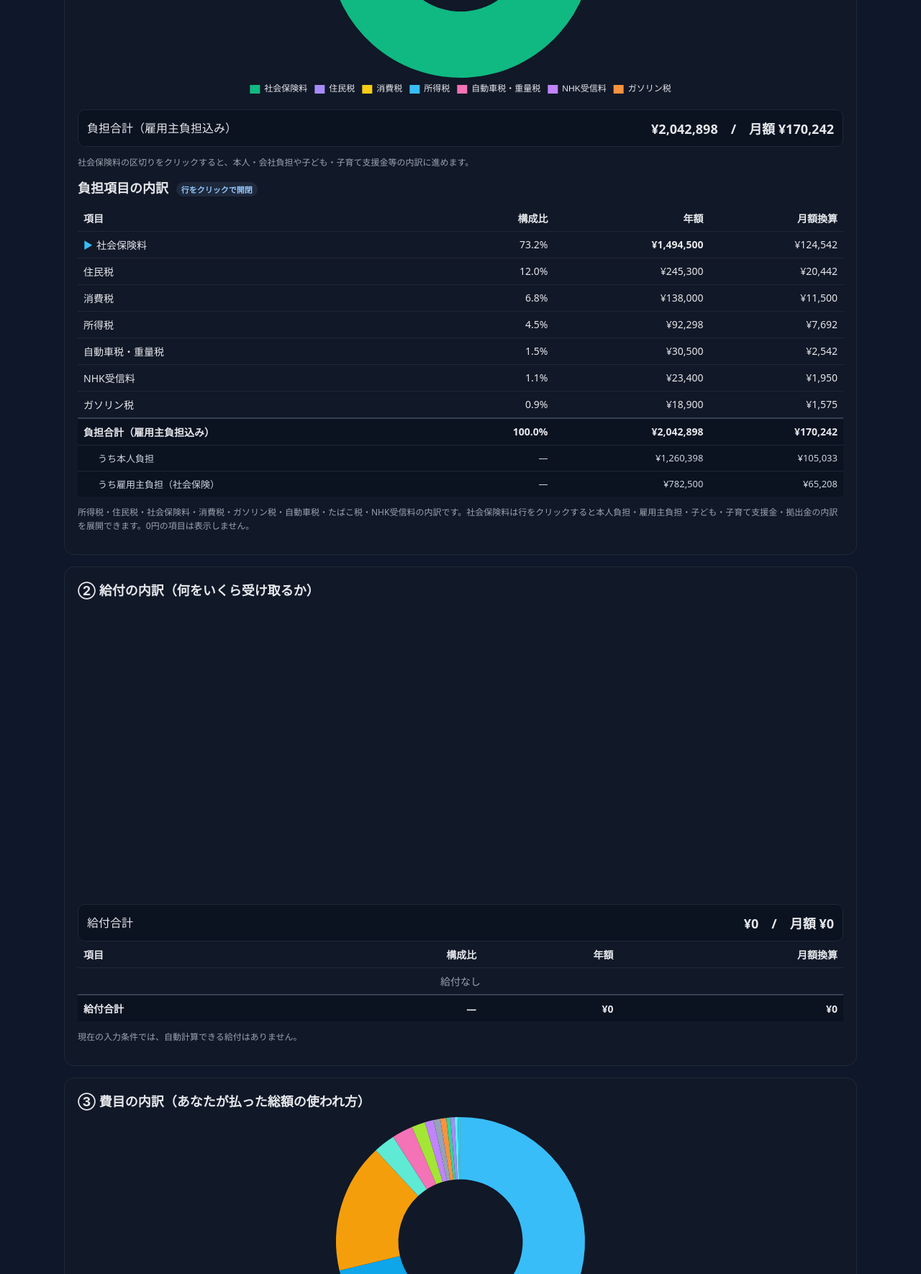
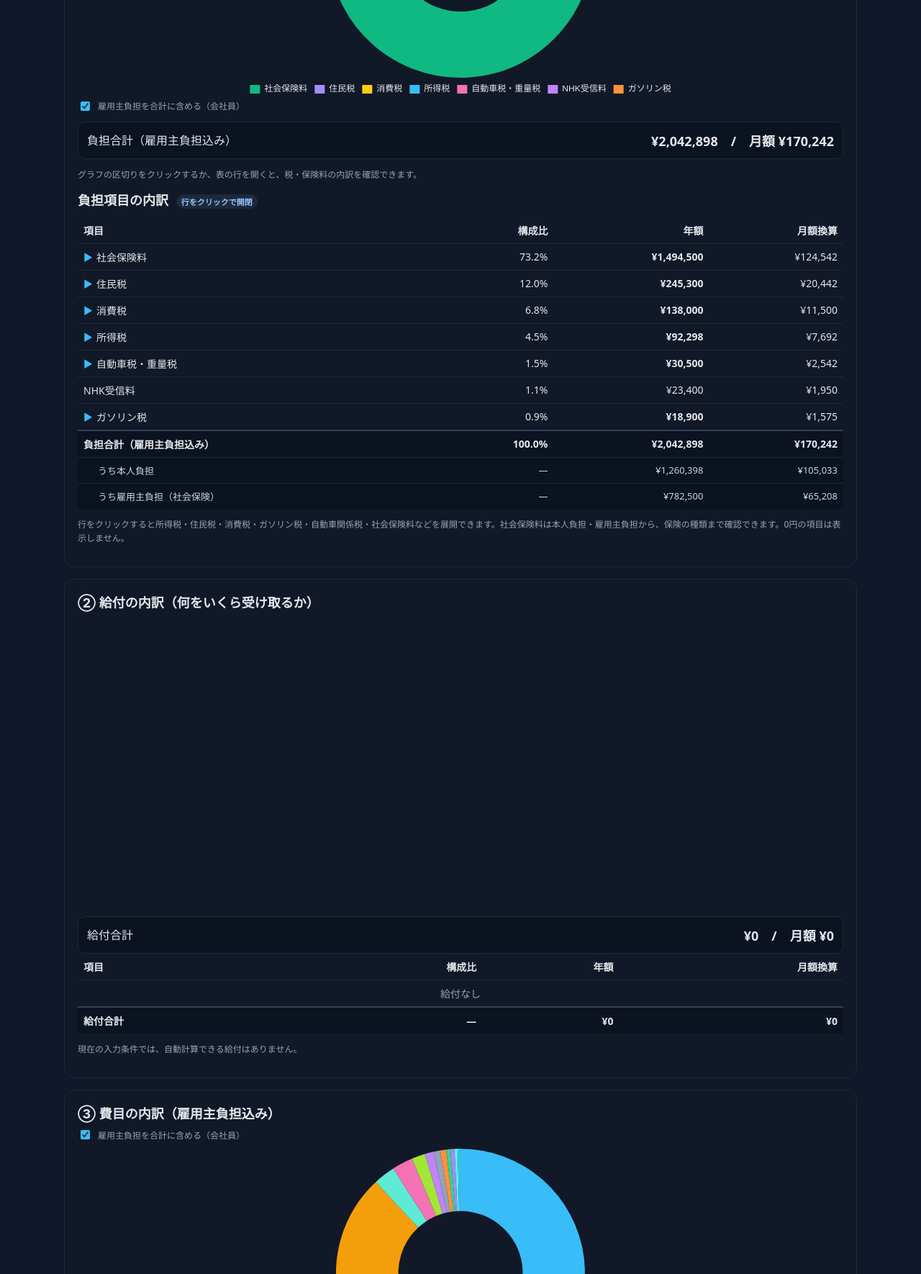
Before and after one commit to tthogehoge/tthogehoge.github.io, a plain HTML site: page tax/index.html in a window 1280 px wide. Shown: the part 2020-3790 px from the top of the page at 72% size. Drawn offline with Linux system fonts and the light colour scheme.

Commit message:
雇用主負担の表示を切替可能にする

```diff
--- a/tax/index.html
+++ b/tax/index.html
@@ -52,6 +52,7 @@ button{margin-top:14px;width:100%;padding:12px;border:0;border-radius:10px;backg
 .purpose-chart-grid.single-detail .chartbox{height:360px}
 @media(max-width:850px){.purpose-chart-grid.medical-detail,.purpose-chart-grid.single-detail{grid-template-columns:1fr}}
 .chart-head{display:flex;justify-content:space-between;align-items:center;gap:12px;margin-bottom:10px}
+.toggle-line{margin:-2px 0 10px}.toggle-line label{display:flex;align-items:center;gap:8px;cursor:pointer}.toggle-line input{width:auto;padding:0;accent-color:var(--accent)}
 .chart-title{font-weight:700;font-size:16px}
 .back{display:none;padding:7px 12px;border-radius:8px;background:#1e293b;color:#e5e7eb;border:1px solid #334155;font-size:13px;cursor:pointer}
 .total-line{margin-top:12px;padding:12px;border-radius:10px;background:#0b1220;border:1px solid var(--line);display:flex;justify-content:space-between;gap:12px;flex-wrap:wrap}
@@ -160,11 +161,11 @@ tfoot tr.sub td:first-child{padding-left:28px}
 <div class="kpi"><span>たばこ関係税</span><b id="kTobacco">-</b></div>
 <div class="kpi"><span>NHK受信料</span><b id="kNhk">-</b></div>
 <div class="kpi"><span>負担合計（本人負担）</span><b id="kBurden">-</b></div>
-<div class="kpi"><span>負担合計（雇用主負担込み）</span><b id="kGross">-</b></div>
-<div class="kpi"><span>雇用主込みの保険料総額</span><b id="kInsuranceTotal">-</b></div>
+<div class="kpi"><span id="kGrossLabel">負担合計（雇用主負担込み）</span><b id="kGross">-</b></div>
+<div class="kpi"><span id="kInsuranceTotalLabel">保険料合計（雇用主負担込み）</span><b id="kInsuranceTotal">-</b></div>
 <div class="kpi good"><span>年金</span><b id="kPension">-</b></div>
 <div class="kpi good"><span>給付合計（年金・児童手当・生活扶助）</span><b id="kBenefit">-</b></div>
-<div class="kpi good"><span>年間収支（給付－負担・雇用主負担込み／収入は含まず）</span><b id="kNet">-</b></div>
+<div class="kpi good"><span id="kNetLabel">年間収支（給付－負担・雇用主負担込み／収入は含まず）</span><b id="kNet">-</b></div>
 <div class="kpi warn"><span>生活保護の可能性</span><b id="kWelfare">-</b></div>
 </div>
 <p class="small" id="benefitDetail"></p>
@@ -176,15 +177,16 @@ tfoot tr.sub td:first-child{padding-left:28px}
 <button class="back" id="backBurdenBtn">← 負担別に戻る</button>
 </div>
 <div class="chartbox"><canvas id="burdenChart"></canvas></div>
-<div class="total-line"><span>負担合計（雇用主負担込み）</span><b id="burdenChartTotal">-</b></div>
-<p class="small" id="burdenChartHint">社会保険料の区切りをクリックすると、内訳に進めます。</p>
+<div class="toggle-line"><label><input id="includeEmployerBurden" type="checkbox" checked> 雇用主負担を合計に含める（会社員）</label></div>
+<div class="total-line"><span id="burdenChartTotalLabel">負担合計（雇用主負担込み）</span><b id="burdenChartTotal">-</b></div>
+<p class="small" id="burdenChartHint">グラフの区切りをクリックするか、表の行を開くと、税・保険料の内訳を確認できます。</p>
 <h2>負担項目の内訳 <span class="badge">行をクリックで開閉</span></h2>
 <table>
 <thead><tr><th>項目</th><th>構成比</th><th>年額</th><th>月額換算</th></tr></thead>
 <tbody id="burdenRows"></tbody>
 <tfoot id="burdenFoot"></tfoot>
 </table>
-<p class="small">所得税・住民税・社会保険料・消費税・ガソリン税・自動車税・たばこ税・NHK受信料の内訳です。社会保険料は行をクリックすると本人負担・雇用主負担・子ども・子育て支援金・拠出金の内訳を展開できます。0円の項目は表示しません。</p>
+<p class="small">行をクリックすると所得税・住民税・消費税・ガソリン税・自動車関係税・社会保険料などを展開できます。社会保険料は本人負担・雇用主負担から、保険の種類まで確認できます。0円の項目は表示しません。</p>
 </div>
 
 <div class="card">
@@ -204,6 +206,7 @@ tfoot tr.sub td:first-child{padding-left:28px}
 <h2 id="chartTitle" style="margin:0">③ 費目の内訳（国の予算全体の使われ方）</h2>
 <button class="back" id="backBtn">← 費目別に戻る</button>
 </div>
+<div class="toggle-line"><label><input id="includeEmployerBurdenPurpose" type="checkbox" checked> 雇用主負担を合計に含める（会社員）</label></div>
 <div class="purpose-chart-grid" id="purposeChartGrid">
 <div class="purpose-chart-panel">
 <h3 id="medicalSourceTitle" class="hidden">財源の内訳（社会保険料・一般財源）</h3>
@@ -222,7 +225,7 @@ tfoot tr.sub td:first-child{padding-left:28px}
 <div class="chartbox"><canvas id="detailUseChart"></canvas></div>
 </div>
 </div>
-<div class="total-line"><span>内訳合計（税・保険料・NHK受信料／雇用主負担込み）</span><b id="chartTotal">-</b></div>
+<div class="total-line"><span id="chartTotalLabel">内訳合計（雇用主負担込み）</span><b id="chartTotal">-</b></div>
 <p class="small" id="chartHint">円グラフの区切りをクリックすると、その費目の内訳に進めます。</p>
 <h2>費目別の内訳 <span class="badge">行をクリックで開閉</span></h2>
 <table>
@@ -230,7 +233,7 @@ tfoot tr.sub td:first-child{padding-left:28px}
 <tbody id="rows"></tbody>
 <tfoot id="foot"></tfoot>
 </table>
-<p class="small">費目額・内訳は令和8年度一般会計予算の主要経費別内訳と、社会保険料の実績見込みに基づきます。<b>使途（年金・医療・介護等）ごとにまとめ</b>、各費目の内訳として財源（社会保険料・一般財源・地方税等）の内訳を表示しています。一般財源は国税（一般会計予算の構成比で比例配分）、地方税・復興特別所得税・社会保険料（雇用主負担分を含む）・ふるさと納税は別枠で使い道に配分した<b>イメージ値</b>です。NHK受信料は公費への配分と区別して独立した費目として表示します。構成比は個人が払った総額に対する割合。収支は収入を含まず、税・保険料の負担と給付（年金を含む）のみの差し引きです。</p>
+<p class="small" id="purposeAssumption">費目額・内訳は令和8年度一般会計予算の主要経費別内訳と、社会保険料の実績見込みに基づきます。使途ごとにまとめ、財源別の内訳を表示しています。一般財源は国税予算の構成比で比例配分し、地方税・復興特別所得税・社会保険料・ふるさと納税は別枠で使い道に配分したイメージ値です。NHK受信料は公費への配分と区別して表示します。</p>
 </div>
 
 <div class="card">
@@ -239,7 +242,7 @@ tfoot tr.sub td:first-child{padding-left:28px}
 <thead><tr><th>項目</th><th>内容</th><th>年額</th><th>月額換算</th></tr></thead>
 <tbody id="balanceRows"></tbody>
 </table>
-<p class="small">収入は含めず、税・社会保険料（雇用主負担を含む）の負担と給付（年金を含む）だけの差し引きです。</p>
+<p class="small" id="balanceNote">収入は含めず、税・社会保険料（雇用主負担を含む）の負担と給付（年金を含む）だけの差し引きです。</p>
 </div>
 
 <div class="card src">
@@ -264,7 +267,7 @@ tfoot tr.sub td:first-child{padding-left:28px}
 <li><b>児童手当</b>：3歳未満は月1.5万円、3歳〜高校生年代は月1万円、第3子以降は月3万円。</li>
 <li><b>生活扶助（生活保護）</b>：最低生活費（第1類＋第2類＋特例加算2,500円/人）から、収入・年金・児童手当を引いた不足分。資産100万円未満・18歳以上のときだけ計算します。住宅扶助・医療扶助などは含みません。</li>
 <li><b>使い道への配分</b>：国税は一般会計予算の構成比で配分します。地方税は地方自治体、復興特別所得税は復興財源、社会保険料は年金・医療・介護・雇用・児童手当等の各給付に使われるものとして別枠にしています。医療の診療種類別・年齢階級別のグラフは、国民医療費の全国構成比を試算上の医療費負担額に按分したイメージ値です。</li>
-<li><b>差し引き</b>：給付合計 −（税・社会保険料。雇用主負担を含む）。収入は含みません。</li>
+<li><b>差し引き</b>：給付合計 −（税・社会保険料）。雇用主負担を合計に含めるかは画面のチェックで選べます。収入は含みません。</li>
 </ul>
 
 <h3>出どころ</h3>
@@ -404,6 +407,7 @@ function renderChart(labels,data,colors,title,hint,onClick){
    plugins:{legend:{position:"bottom",labels:{color:"#e5e7eb",boxWidth:14,font:{size:12}}},
     tooltip:{callbacks:{label:c=>[c.label,`構成比: ${(c.parsed/sum*100).toFixed(1)}%`,`年額: ${fmt(c.parsed)}`,`月額: ${fmt(c.parsed/12)}`]}}}}});
  el("chartTitle").textContent="③ 費目の内訳（"+title+"）";el("chartHint").textContent=hint;
+ el("chartTotalLabel").textContent=el("includeEmployerBurden").checked?"表示中の内訳合計（雇用主負担込み）":"表示中の内訳合計（本人負担のみ）";
  el("chartTotal").textContent=`${fmt(sum)}　/　月額 ${fmt(sum/12)}`;
 }
 let benefitChart;
@@ -450,7 +454,7 @@ function showBurdenOverview(){
  burdenView={type:"overview"};
  if(el("backBurdenBtn"))el("backBurdenBtn").style.display="none";
  if(el("burdenChartTitle"))el("burdenChartTitle").textContent="① 負担の内訳（何にいくら払っているか）";
- if(el("burdenChartHint"))el("burdenChartHint").textContent="社会保険料の区切りをクリックすると、本人・会社負担や子ども・子育て支援金等の内訳に進めます。";
+ if(el("burdenChartHint"))el("burdenChartHint").textContent="グラフの区切りをクリックするか、表の行を開くと、税・保険料の内訳を確認できます。";
  renderBurdenChartDoughnut(
   burdenTopItems.map(x=>x.n),
   burdenTopItems.map(x=>x.v),
@@ -484,12 +488,13 @@ function showOverview(){
  view={type:"overview",category:-1,child:-1};el("backBtn").style.display="none";
  setMedicalUsePanels(false);setDetailPanel(false);
  renderChart(extraItems.map(x=>x.name),extraItems.map(x=>x.v),
-  extraItems.map(x=>x.color),"あなたが払った総額の使われ方",
+  extraItems.map(x=>x.color),"あなたの負担額の使われ方",
   "使途（年金・医療・介護・防衛etc.）別に表示。各区切りをクリックすると財源の内訳に進めます。",
   i=>{
    const ex=extraItems[i];
    if(ex&&ex.children&&ex.children.length)showExtraCategory(ex,i);
   });
+ el("chartTitle").textContent=el("includeEmployerBurden").checked?"③ 費目の内訳（雇用主負担込み）":"③ 費目の内訳（本人負担のみ）";
 }
 function showExtraCategory(ex,catIdx){
  view={type:"category",category:catIdx,child:-1};el("backBtn").style.display="inline-block";
@@ -515,6 +520,7 @@ function setMedicalUsePanels(show){
 }
 function calc(){
  const age=+el("age").value||0,income=Math.max(0,+el("income").value||0);
+ const includeEmployer=el("includeEmployerBurden").checked;
  const pensionIncome=Math.max(0,+el("pensionIncome").value||0);
  const employment=el("employment").value,expenseRate=(+el("expenseRate").value||0)/100;
  const area=el("areaClass").value,spouse=el("spouse").value;
@@ -604,8 +610,8 @@ function calc(){
   const support=monthly*.00115,contrib=monthly*.0036; // 子ども・子育て支援金0.23%（労使折半）／拠出金0.36%（雇用主のみ）
   insurance=(health+pension+emp+care+support)*12;
   employerBurden=(health+pension+monthly*.0085+monthly*.0025+support+contrib)*12;
-  insuranceTotal=insurance+employerBurden;
-  premUse={pension:pension*24,health:health*24,care:care*12,employment:(emp+monthly*.0085+monthly*.0025)*12,support:support*24,contrib:contrib*12};
+  insuranceTotal=insurance+(includeEmployer?employerBurden:0);
+  premUse={pension:pension*(includeEmployer?24:12),health:health*(includeEmployer?24:12),care:care*12,employment:(emp+(includeEmployer?monthly*.0085+monthly*.0025:0))*12,support:support*(includeEmployer?24:12),contrib:includeEmployer?contrib*12:0};
   insuranceDetail=[
    `健康保険：本人 ${fmt(health*12)}／会社 ${fmt(health*12)}`,
    `厚生年金：本人 ${fmt(pension*12)}／会社 ${fmt(pension*12)}`,
@@ -753,15 +759,16 @@ function calc(){
  const totalBurden=burden+indirectTax+furusatoNet+nhkFee;
 
  const benefits=pensionIncome+childBenefit+welfareAmount;
- const grossBurden=totalBurden+employerBurden; // 本人負担＋雇用主負担
+ const grossBurden=totalBurden+(includeEmployer?employerBurden:0); // 表示選択に応じた負担合計
  const net=benefits-grossBurden; // 収入は含めず、負担と給付のみ
  const pct=v=>grossBurden>0?(v/grossBurden*100).toFixed(1)+"%":"0.0%";
  const supportTotal = premUse.support;
  const contribTotal = premUse.contrib;
- const supportPersonal = (employment === "company" ? supportTotal / 2 : supportTotal);
- const supportEmployer = (employment === "company" ? supportTotal / 2 : 0);
+ const supportPersonal = (employment === "company" ? supportTotal / (includeEmployer?2:1) : supportTotal);
+ const supportEmployer = (employment === "company"&&includeEmployer ? supportTotal / 2 : 0);
  const purePersonal = Math.max(0, insurance - supportPersonal);
- const pureEmployer = Math.max(0, employerBurden - supportEmployer - contribTotal);
+ const includedEmployer=includeEmployer?employerBurden:0;
+ const pureEmployer = Math.max(0, includedEmployer - supportEmployer - contribTotal);
 
  const insuranceSubItems=[];
  if(purePersonal>0.5){
@@ -799,13 +806,32 @@ function calc(){
    children:[]
   });
  }
+ const incomeTaxCore=incomeTax/1.021;
+ const residentEqual=Math.min(residentTax,kintouwari>0?6000:0);
+ const residentIncome=Math.max(0,residentTax-residentEqual);
  burdenTopItems=[
-  {n:"所得税",v:incomeTax,c:"#38bdf8"},
-  {n:"住民税",v:residentTax,c:"#a78bfa"},
+  {n:"所得税",v:incomeTax,c:"#38bdf8",children:[
+   {name:"所得税（国税）",v:incomeTaxCore,color:"#38bdf8"},
+   {name:"復興特別所得税",v:Math.max(0,incomeTax-incomeTaxCore),color:"#7dd3fc"}
+  ]},
+  {n:"住民税",v:residentTax,c:"#a78bfa",children:[
+   {name:"所得割（都道府県民税）",v:residentIncome*.4,color:"#c4b5fd"},
+   {name:"所得割（市町村民税）",v:residentIncome*.6,color:"#a78bfa"},
+   {name:"均等割・森林環境税",v:residentEqual,color:"#ddd6fe"}
+  ]},
   {n:"社会保険料",v:insuranceTotal,c:"#10b981",children:insuranceSubItems},
-  {n:"消費税",v:consumptionTax,c:"#facc15"},
-  {n:"ガソリン税",v:gasolineTax,c:"#fb923c"},
-  {n:"自動車税・重量税",v:carTax,c:"#f472b6"},
+  {n:"消費税",v:consumptionTax,c:"#facc15",children:[
+   {name:"食料品など（8%で試算）",v:foodSpend*.08,color:"#fde047"},
+   {name:"その他の支出（10%で試算）",v:otherSpend*.10,color:"#facc15"}
+  ]},
+  {n:"ガソリン税",v:gasolineTax,c:"#fb923c",children:[
+   {name:"揮発油税等",v:gasLiters*28.7,color:"#fb923c"},
+   {name:"石油石炭税",v:gasLiters*2.8,color:"#fdba74"}
+  ]},
+  {n:"自動車税・重量税",v:carTax,c:"#f472b6",children:[
+   {name:"自動車税（種別割）",v:autoTax,color:"#f472b6"},
+   {name:"自動車重量税",v:weightTax,color:"#f9a8d4"}
+  ]},
   {n:"たばこ関係税",v:tobaccoTax,c:"#94a3b8"},
   {n:"ふるさと納税（返礼品相当を除く）",v:furusatoNet,c:"#f9a8d4"},
   {n:"NHK受信料",v:nhkFee,c:"#c084fc"}
@@ -839,7 +865,7 @@ function calc(){
   {n:"生活扶助：第1類（個人別の食費・被服費等）",v:firstSum*12*wScale,c:"#34d399"},
   {n:"生活扶助：第2類（世帯共通の光熱費・家具等）",v:secondVal*12*wScale,c:"#10b981"},
   {n:"生活扶助：特例加算",v:addSum*12*wScale,c:"#facc15"}]);
- balance={burden:grossBurden,personal:totalBurden,employer:employerBurden,benefits,net,pension:pensionIncome,child:childBenefit,welfare:welfareAmount};
+ balance={burden:grossBurden,personal:totalBurden,employer:includeEmployer?employerBurden:0,benefits,net,pension:pensionIncome,child:childBenefit,welfare:welfareAmount};
 
  el("kIncomeTax").textContent=fmt(incomeTax);
  el("kResidentTax").textContent=fmt(residentTax);
@@ -852,6 +878,13 @@ function calc(){
  el("kNhk").textContent=fmt(nhkFee);
  el("kBurden").textContent=fmt(totalBurden);
  el("kInsuranceTotal").textContent=fmt(insuranceTotal);
+ el("burdenChartTotalLabel").textContent=includeEmployer?"負担合計（雇用主負担込み）":"負担合計（本人負担のみ）";
+ el("kGrossLabel").textContent=includeEmployer?"負担合計（雇用主負担込み）":"負担合計（本人負担のみ）";
+ el("kInsuranceTotalLabel").textContent=includeEmployer?"保険料合計（雇用主負担込み）":"保険料合計（本人負担のみ）";
+ el("kNetLabel").textContent=includeEmployer?"年間収支（給付－負担・雇用主負担込み／収入は含まず）":"年間収支（給付－本人負担／収入は含まず）";
+ el("includeEmployerBurdenPurpose").checked=includeEmployer;
+ el("balanceNote").textContent=includeEmployer?"収入は含めず、税・社会保険料（雇用主負担を含む）の負担と給付（年金を含む）だけの差し引きです。":"収入は含めず、本人が負担する税・社会保険料と給付（年金を含む）だけの差し引きです。";
+ el("purposeAssumption").textContent=`費目額・内訳は令和8年度一般会計予算の主要経費別内訳と、社会保険料の実績見込みに基づきます。使途ごとにまとめ、財源別の内訳を表示しています。一般財源は国税予算の構成比で比例配分し、地方税・復興特別所得税・社会保険料（雇用主負担分を${includeEmployer?"含む":"含まない"}）・ふるさと納税は別枠で使い道に配分したイメージ値です。NHK受信料は公費への配分と区別して表示します。`;
  el("kBenefit").textContent=fmt(benefits);
  el("kGross").textContent=fmt(grossBurden);
  el("kPension").textContent=fmt(pensionIncome);
@@ -1012,10 +1045,10 @@ function calc(){
  });
  const sgn=n=>(n>=0?"+":"-")+fmt(Math.abs(n));
  const frow=(cls,label,share,amt,fn)=>`<tr class="${cls}"><td>${label}</td><td>${share}</td><td>${fn?fn(amt):fmt(amt)}</td><td>${fn?fn(amt/12):fmt(amt/12)}</td></tr>`;
- el("foot").innerHTML=frow("first","内訳合計（雇用主負担込み）","100.0%",grossBurden);
- el("burdenFoot").innerHTML=frow("first","負担合計（雇用主負担込み）","100.0%",grossBurden)+frow("sub","うち本人負担","—",totalBurden)+frow("sub","うち雇用主負担（社会保険）","—",employerBurden);
+ el("foot").innerHTML=frow("first",includeEmployer?"内訳合計（雇用主負担込み）":"内訳合計（本人負担のみ）","100.0%",grossBurden);
+ el("burdenFoot").innerHTML=frow("first",includeEmployer?"負担合計（雇用主負担込み）":"負担合計（本人負担のみ）","100.0%",grossBurden)+frow("sub","うち本人負担","—",totalBurden)+frow("sub",includeEmployer?"うち雇用主負担（社会保険）":"参考：雇用主負担（合計に含めない）","—",employerBurden);
  const brow=(cls,label,desc,amt,fn)=>`<tr class="${cls}"><td>${label}</td><td>${desc}</td><td>${fn?fn(amt):fmt(amt)}</td><td>${fn?fn(amt/12):fmt(amt/12)}</td></tr>`;
- el("balanceRows").innerHTML=brow("","負担合計","税・社会保険料（本人＋雇用主負担）",grossBurden)
+ el("balanceRows").innerHTML=brow("","負担合計",includeEmployer?"税・社会保険料（本人＋雇用主負担）":"税・社会保険料（本人負担のみ）",grossBurden)
   +brow("","給付合計","年金・児童手当・生活扶助",benefits)
   +brow("total","差し引き（給付 − 負担）",net>=0?"給付が負担を上回る":"負担が給付を上回る",net,sgn);
  el("kNet").parentElement.className="kpi "+(net>=0?"good":"warn");
@@ -1122,22 +1155,35 @@ function renderMedicalUseCharts(total){
  });
 }
 applyPreset();
-const shareableInputs=[...document.querySelectorAll(".wrap input[id], .wrap select[id]")].filter(input=>input.id!=="shareLink");
+const shareableInputs=[...document.querySelectorAll(".wrap input[id], .wrap select[id]")].filter(input=>input.id!=="shareLink"&&input.id!=="includeEmployerBurdenPurpose");
 function refreshShareLink(){
  const url=new URL(window.location.href);
  url.search="";
  url.hash="";
  url.searchParams.set("share","1");
- shareableInputs.forEach(input=>url.searchParams.set(input.id,input.value));
+ shareableInputs.forEach(input=>url.searchParams.set(input.id,input.type==="checkbox"?(input.checked?"1":"0"):input.value));
  el("shareLink").value=url.toString();
 }
 const incomingParams=new URLSearchParams(window.location.search);
 if(incomingParams.get("share")==="1"){
  shareableInputs.forEach(input=>{
-  if(incomingParams.has(input.id))input.value=incomingParams.get(input.id);
+  if(incomingParams.has(input.id)){
+   if(input.type==="checkbox")input.checked=incomingParams.get(input.id)==="1";
+   else input.value=incomingParams.get(input.id);
+  }
  });
+ el("includeEmployerBurdenPurpose").checked=el("includeEmployerBurden").checked;
  calc();
 }
+function syncEmployerBurdenToggles(event){
+ const checked=event.target.checked;
+ el("includeEmployerBurden").checked=checked;
+ el("includeEmployerBurdenPurpose").checked=checked;
+ calc();
+ refreshShareLink();
+}
+el("includeEmployerBurden").addEventListener("change",syncEmployerBurdenToggles);
+el("includeEmployerBurdenPurpose").addEventListener("change",syncEmployerBurdenToggles);
 shareableInputs.forEach(input=>{
  input.addEventListener("input",refreshShareLink);
  input.addEventListener("change",refreshShareLink);
```
